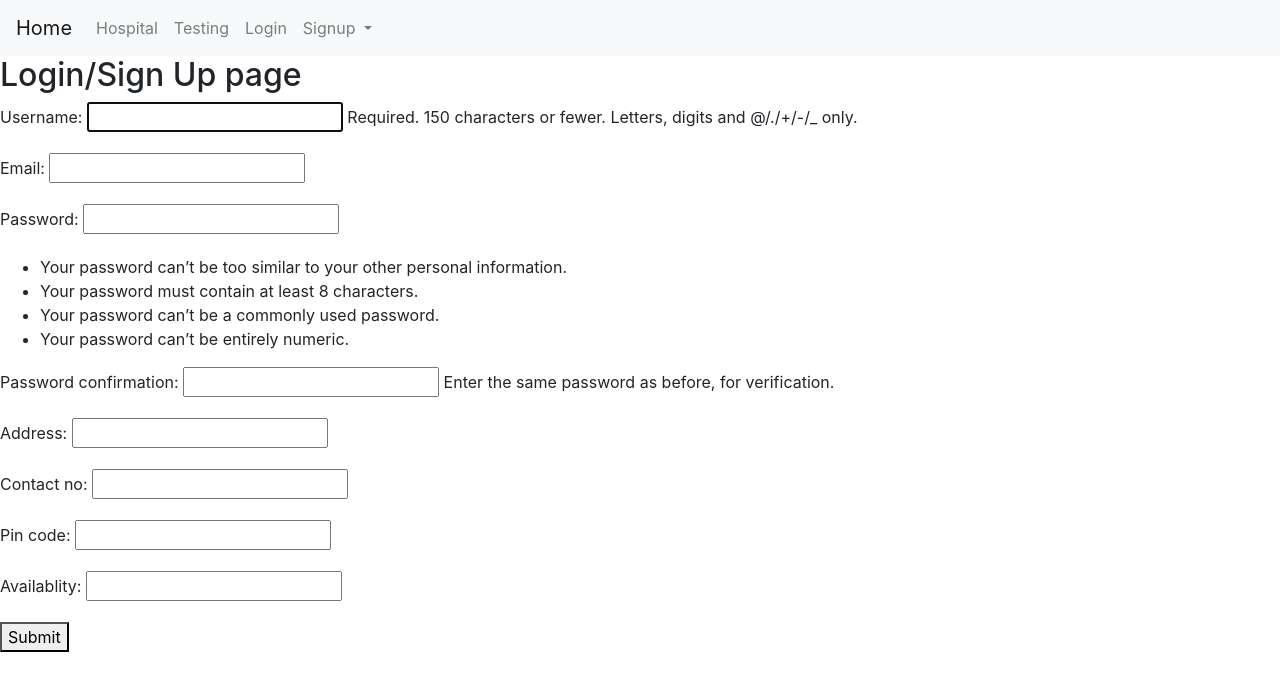
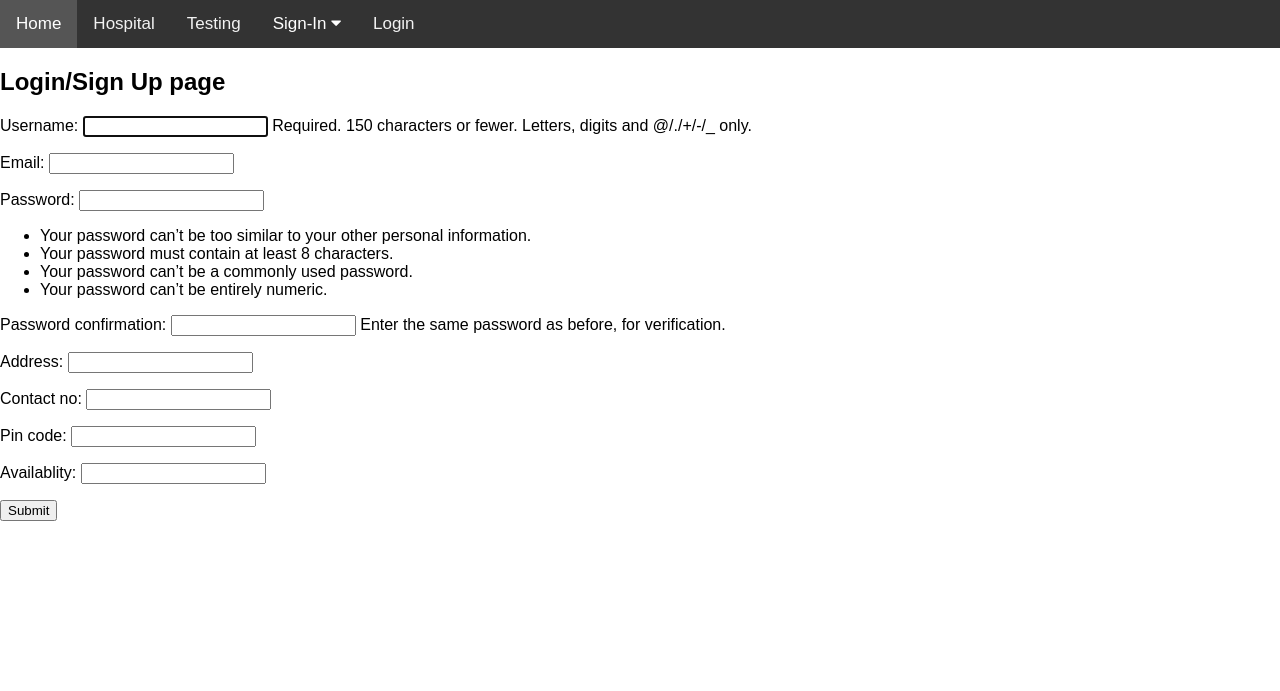
Before and after one commit to m-a-rahul/COVID19-BOT, a Django app: page /accounts/signup/testing in a window 1280 px wide. Shown: the top 691 px of the page. Run offline with Django 3.2, Linux system fonts and the light colour scheme; some libraries are stand-ins or nearby versions.

Commit message:
navbardone

```diff
--- a/templates/base.html
+++ b/templates/base.html
@@ -1,21 +1,59 @@
 <!DOCTYPE html>
-<html lang="en" dir="ltr">
+<html>
 <head>
-    <meta charset="utf-8">
 <meta name="viewport" content="width=device-width, initial-scale=1">
 <link rel="stylesheet" href="https://cdnjs.cloudflare.com/ajax/libs/font-awesome/4.7.0/css/font-awesome.min.css">
-    <title>BOT</title>
-    <!-- CSS only -->
 <style>
-      /* .dropdown-content {
-  display: none;
-  background-color:  rgb(206, 27, 27);
-}
-.dropdown {
-  position: relative;
-  display: inline-block;
+body {margin:0;font-family:Arial}
+
+.topnav {
+  overflow: hidden;
+  background-color: #333;
 }
 
+.topnav a {
+  float: left;
+  display: block;
+  color: #f2f2f2;
+  text-align: center;
+  padding: 14px 16px;
+  text-decoration: none;
+  font-size: 17px;
+}
+
+.active {
+  background-color: #4CAF50;
+  color: white;
+}
+
+.topnav .icon {
+  display: none;
+}
+
+.dropdown {
+  float: left;
+  overflow: hidden;
+}
+
+.dropdown .dropbtn {
+  font-size: 17px;
+  border: none;
+  outline: none;
+  color: white;
+  padding: 14px 16px;
+  background-color: inherit;
+  font-family: inherit;
+  margin: 0;
+}
+
+.dropdown-content {
+  display: none;
+  position: absolute;
+  background-color: #f9f9f9;
+  min-width: 160px;
+  box-shadow: 0px 8px 16px 0px rgba(0,0,0,0.2);
+  z-index: 1;
+}
 
 .dropdown-content a {
   float: none;
@@ -25,97 +63,88 @@
   display: block;
   text-align: left;
 }
-.dropdown:hover .dropdown-content
-{
+
+.topnav a:hover, .dropdown:hover .dropbtn {
+  background-color: #555;
+  color: white;
+}
+
+.dropdown-content a:hover {
+  background-color: #ddd;
+  color: black;
+}
+
+.dropdown:hover .dropdown-content {
   display: block;
 }
-  .topnav,button
-  {
-    background-color: rgb(206, 27, 27);
-    overflow: hidden;
+
+@media screen and (max-width: 600px) {
+  .topnav a:not(:first-child), .dropdown .dropbtn {
+    display: none;
+  }
+  .topnav a.icon {
+    float: right;
+    display: block;
+  }
 }
 
-  .topnav a,.topnav button{
-    float: right;
-    color: #f2f2f2;
-    text-align: center;
-    padding: 14px 16px;
-    text-decoration: none;
-    font-size: 17px;
+@media screen and (max-width: 600px) {
+  .topnav.responsive {position: relative;}
+  .topnav.responsive .icon {
+    position: absolute;
+    right: 0;
+    top: 0;
   }
-
-
-  .topnav a:hover,.topnav button:hover {
-    background-color:lightgreen;
-    color: black;
-    text-decoration: underline;
+  .topnav.responsive a {
+    float: none;
+    display: block;
+    text-align: left;
   }
-
-
-  .topnav a.active,.topnav button.active {
-    background-color: #4CAF50;
-    color: white;
-  } */
+  .topnav.responsive .dropdown {float: none;}
+  .topnav.responsive .dropdown-content {position: relative;}
+  .topnav.responsive .dropdown .dropbtn {
+    display: block;
+    width: 100%;
+    text-align: left;
+  }
+}
 </style>
-    <link rel="stylesheet" href="https://stackpath.bootstrapcdn.com/bootstrap/4.5.2/css/bootstrap.min.css" integrity="sha384-JcKb8q3iqJ61gNV9KGb8thSsNjpSL0n8PARn9HuZOnIxN0hoP+VmmDGMN5t9UJ0Z" crossorigin="anonymous">
 </head>
 <body>
-    <nav class="navbar navbar-expand-lg navbar-light bg-light">
-  <a class="navbar-brand" href="#home">Home</a>
-  <button class="navbar-toggler" type="button" data-toggle="collapse" data-target="#navbarSupportedContent" aria-controls="navbarSupportedContent" aria-expanded="false" aria-label="Toggle navigation">
-    <span class="navbar-toggler-icon"></span>
+
+<div class="topnav" id="myTopnav">
+  <a href="#home" class="active">Home</a>
+  <a href="#">Hospital</a>
+  <a href="#">Testing</a>
+  <div class="dropdown">
+    <button class="dropbtn">Sign-In
+      <i class="fa fa-caret-down"></i>
     </button>
-
-  <div class="collapse navbar-collapse" id="navbarSupportedContent">
-    <ul class="navbar-nav mr-auto">
-      <li class="nav-item">
-        <a class="nav-link" href="#">Hospital</a>
-      </li>
-      <li class="nav-item">
-        <a class="nav-link" href="#">Testing</a>
-      </li>
-      {% if user.is_authenticated %}
-      <li class="nav-item">
-        <a class="nav-link" href="{% url 'accounts:logout' %}">logout</a>
-      </li>
-      {% else %}
-      <li class="nav-item">
-        <a class="nav-link" href="{% url 'accounts:login' %}">Login</a>
-      </li>
-      <li class="nav-item dropdown">
-        <a class="nav-link dropdown-toggle" href="#" id="navbarDropdown" role="button" data-toggle="dropdown" aria-haspopup="true" aria-expanded="false">
-          Signup
-        </a>
-        <div class="dropdown-menu" aria-labelledby="navbarDropdown">
-          <a class="dropdown-item" href="{% url 'accounts:tsignup' %}">Testing Signup</a>
-          <div class="dropdown-divider"></div>
-          <a class="dropdown-item" href="{% url 'accounts:hsignup' %}">Hosipital Signup</a>
+    <div class="dropdown-content">
+      <a href="{% url 'accounts:tsignup' %}">Testing Sign-In </a>
+      <a href="{% url 'accounts:hsignup' %}">Hospital Sign-In</a>
     </div>
-      </li>
-      {% endif %}
   </div>
-</nav>
-    <!-- <div class="topnav" style="overflow: hidden;">
-
   {% if user.is_authenticated %}
   <a href="{% url 'accounts:logout' %}">Log Out</a>
   {% else %}
-      <div class="dropdown" style="float: right;">
-        <button class="dropbutn" style="border: none;">Sign In <i class="fa fa-caret-down"></i></button>
-        <div class="dropdown-content">
-      <a href="{% url 'accounts:tsignup' %}">Testing Signup</a><br>
-      <a href="{% url 'accounts:hsignup' %}">Hosipital Signup</a></div></div>
-      <a href="{% url 'accounts:login' %}">Log in</a>
+  <a href="{% url 'accounts:login' %}">Login</a>
+  <a href="javascript:void(0);" style="font-size:15px;" class="icon" onclick="myFunction()">&#9776;</a>
+</div>
 {% endif %}
-      <a href="#hospital">Hospital</a>
-      <a href="testing">Testing</a>
-      <a class="active" href="#home">Home</a>
-    </div> -->
 {% block content %}
     {% endblock %}
-    <!-- JS, Popper.js, and jQuery -->
-    <script src="https://code.jquery.com/jquery-3.5.1.slim.min.js" integrity="sha384-DfXdz2htPH0lsSSs5nCTpuj/zy4C+OGpamoFVy38MVBnE+IbbVYUew+OrCXaRkfj" crossorigin="anonymous"></script>
-    <script src="https://cdn.jsdelivr.net/npm/popper.js@1.16.1/dist/umd/popper.min.js" integrity="sha384-9/reFTGAW83EW2RDu2S0VKaIzap3H66lZH81PoYlFhbGU+6BZp6G7niu735Sk7lN" crossorigin="anonymous"></script>
-    <script src="https://stackpath.bootstrapcdn.com/bootstrap/4.5.2/js/bootstrap.min.js" integrity="sha384-B4gt1jrGC7Jh4AgTPSdUtOBvfO8shuf57BaghqFfPlYxofvL8/KUEfYiJOMMV+rV" crossorigin="anonymous"></script>
+
+<script>
+function myFunction() {
+  var x = document.getElementById("myTopnav");
+  if (x.className === "topnav") {
+    x.className += " responsive";
+  } else {
+    x.className = "topnav";
+  }
+}
+</script>
+
 </body>
 </html>
```
Lines whose indentation alone changed are shown as unchanged.
